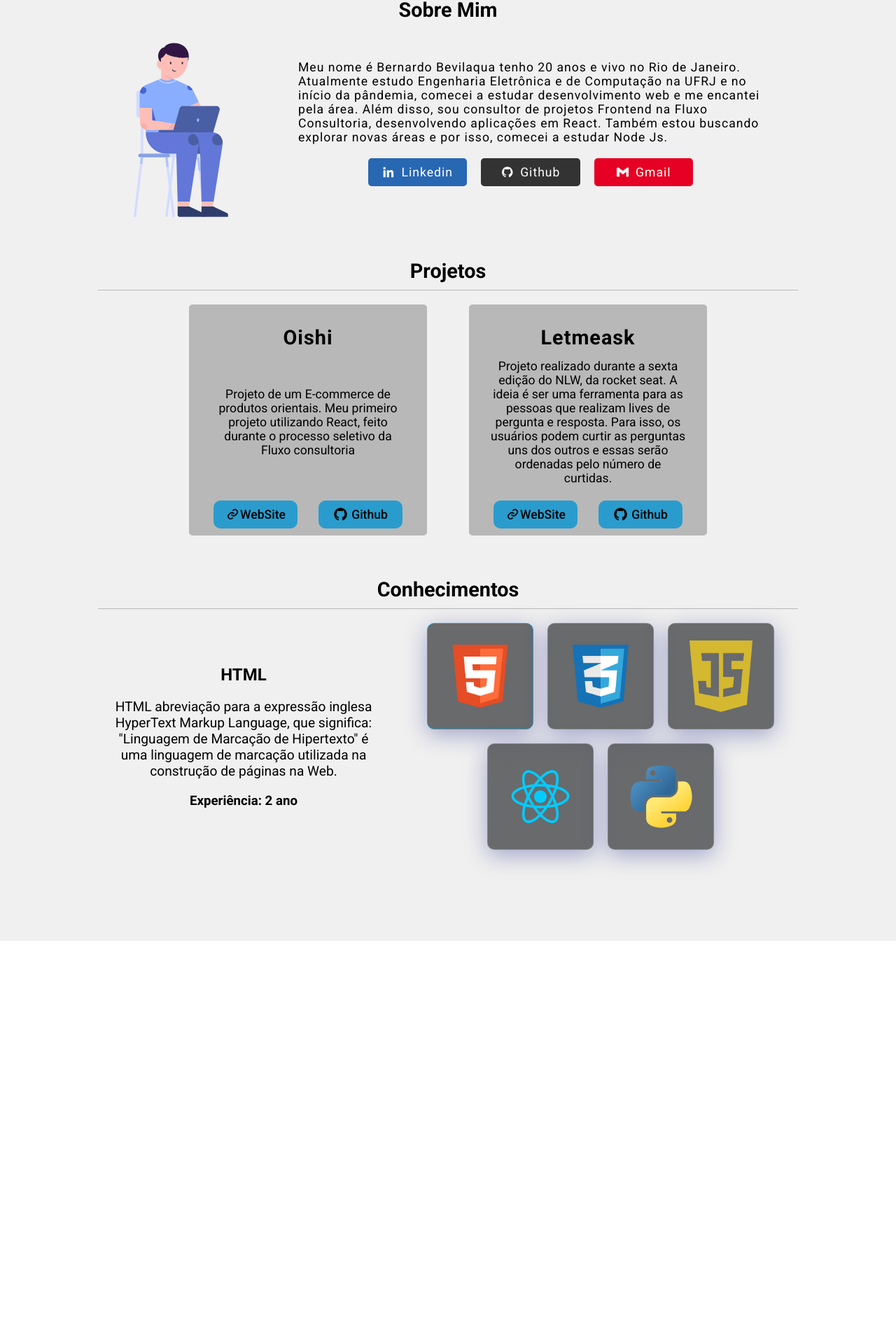
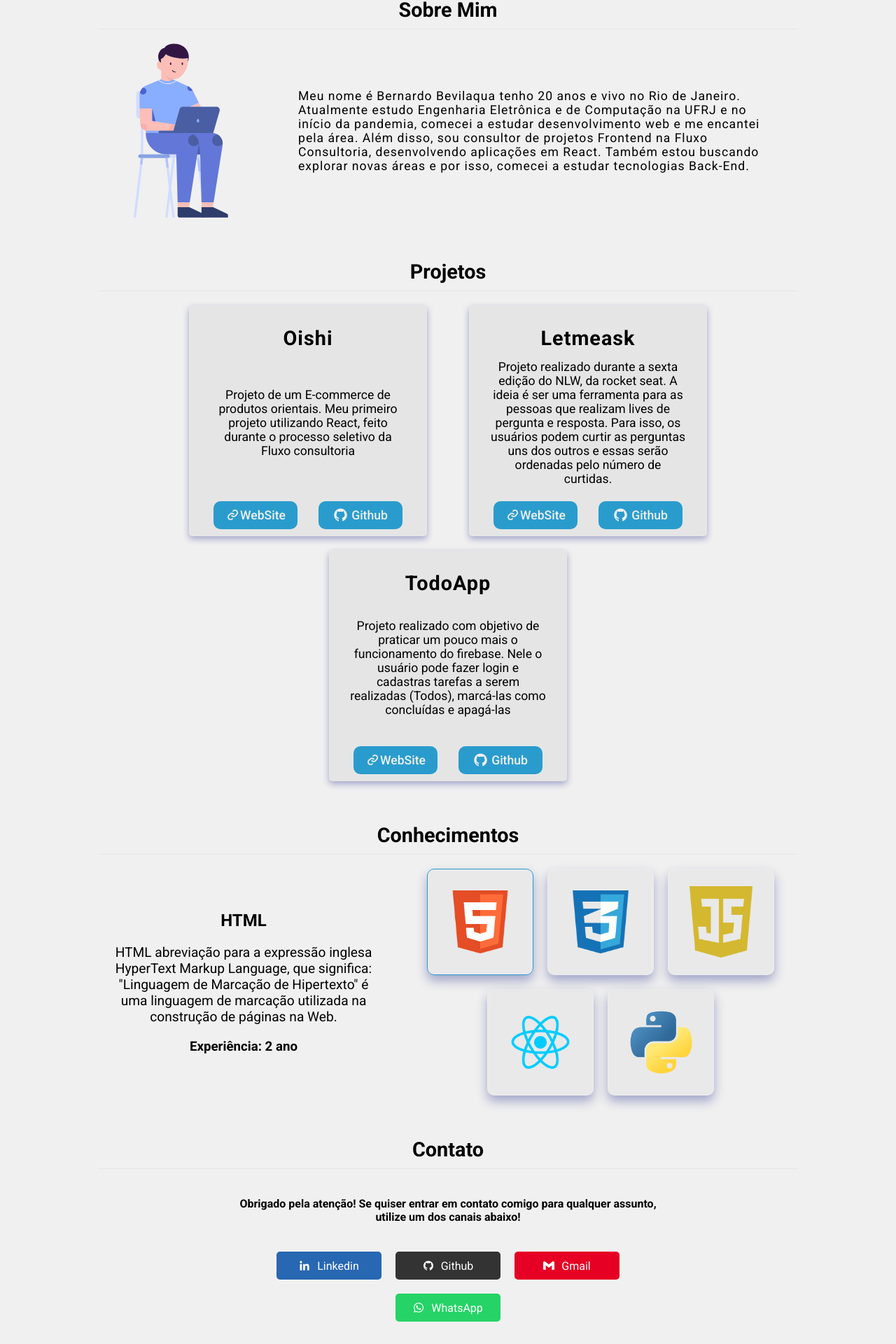
Before and after one commit to bernardobfg/portifolio, a React (Create React App) app: page / in a window 1280 px wide. Shown: the part 153-2073 px from the top of the page at 70% size. Before the commit the page ends 1497 px from the top, so only its background shows below. Built offline with nearby package versions, Linux system fonts and the light colour scheme.

Commit message:
altera algumas estilizacoes

```diff
--- a/src/components/Header/index.js
+++ b/src/components/Header/index.js
@@ -23,6 +23,7 @@ const Header = () => {
                 <Li><Link href="#sobreMim">Sobre Mim</Link></Li>
                 <Li><Link href="#projetos">Projetos</Link></Li>
                 <Li><Link href="#conhecimentos">Conhecimentos</Link></Li>
+                <Li><Link href="#contato">Contato</Link></Li>
             </Menu>
 
             <Lines  onClick={(e) => handleOpen(e)}>
--- a/src/components/Header/styles.js
+++ b/src/components/Header/styles.js
@@ -84,7 +84,7 @@ export const ToggleDiv = styled.div`
     background-repeat: no-repeat;
     background-size: 40%;
     background-position: ${props => props.themeName === "light" ? "5%" : "95%"} 50%;
-    @media(max-width: 1000px){
+    @media(max-width: 850px){
         display: none;
     }
 `
--- a/src/components/Knowledge/index.js
+++ b/src/components/Knowledge/index.js
@@ -1,8 +1,9 @@
 import {Container} from "./styles"
-
-const Knowledge = ({ nome, imagem, experiencia, selected, onClick }) => {
+import {useProvider} from "../../Provider"
+const Knowledge = ({ nome, imagem, selected, onClick }) => {
+    const {themeName} = useProvider()
     return(
-        <Container selected={selected} onClick={onClick}>
+        <Container selected={selected} onClick={onClick} themeName={themeName}>
             <img src={imagem} alt={nome}/>
         </Container>
     )
--- a/src/components/Knowledge/styles.js
+++ b/src/components/Knowledge/styles.js
@@ -6,12 +6,14 @@ export const Container = styled.div`
     display:flex;
     justify-content: center;
     align-items:center;
-    background: rgba( 32, 34, 37, 0.65 );
-    box-shadow: 0 8px 32px 0 rgba( 31, 38, 135, 0.37 );
-    backdrop-filter: blur( 20.0px );
-    -webkit-backdrop-filter: blur( 20.0px );
+    background: ${props => props.themeName==="light"? "rgba( 173, 171, 171, 0.10 )": "rgba( 32, 34, 37, 0.65 )"};
+    box-shadow: 0 8px 15px 0 rgba( 31, 38, 135, 0.37 );
+    backdrop-filter: blur(${props => props.themeName === "light" ?"0px": "20.0px"});
+    -webkit-backdrop-filter: blur(${props => props.themeName === "light" ?"0px": "20.0px"});
     border-radius: 10px;
     border: 1px solid ${props=> props.selected? props.theme.primary: "rgba( 255, 255, 255, 0.18 )"};
+
+
     cursor: pointer;
     img{
         width: 90px;
--- a/src/components/MenuLateral/index.js
+++ b/src/components/MenuLateral/index.js
@@ -21,6 +21,7 @@ const MenuLateral = () => {
                 <Li><Link href="#sobreMim">Sobre Mim</Link></Li>
                 <Li><Link href="#projetos">Projetos</Link></Li>
                 <Li><Link href="#conhecimentos">Conhecimentos</Link></Li>
+                <Li><Link href="#contato">Contato</Link></Li>
             </Menu>
         </MenuContainer>
     );
--- a/src/components/MenuLateral/styles.js
+++ b/src/components/MenuLateral/styles.js
@@ -10,7 +10,7 @@ export const MenuContainer = styled.div`
     width: 200px;
     position: absolute;
     background-color: ${props => props.theme.auxiliar};
-    @media(min-width: 1000px){
+    @media(min-width: 850px){
         display:none;
     }
 `
--- a/src/components/Project/styles.js
+++ b/src/components/Project/styles.js
@@ -9,6 +9,7 @@ export const Container = styled.div`
     align-items:center;
     padding: 20px 20px 0;
     background-color: ${props => props.theme.auxiliar};
+    box-shadow: 0 4px 10px 0 rgba( 31, 38, 135, 0.37 );
     border-radius: 5px;
     margin: 0 20px;
     border-top: 10px solid ${props => props.theme.auxiliar};
@@ -38,9 +39,8 @@ export const ProjectLinks = styled.div`
 `
 
 export const ProjectLink = styled.a`
-    color: ${props => props.theme.text};
+    color: #F0F0F0;
     background-color: ${props => props.theme.primary};
-    //background-image: radial-gradient(circle at 66.04% 50%, #a62de0 0, #7a10d3 100%);
     margin: 10px 15px;
     font-size: 1.1em;
     font-weight: 500;
--- a/src/pages/Home/index.js
+++ b/src/pages/Home/index.js
@@ -5,6 +5,7 @@ import {
     Section,
     AboutMe,
     Contact,
+    ContactMsg,
     ContactA,
     Title, Projects,
     KnowLedgeArea,
@@ -14,7 +15,9 @@ import {
 
 import { SiGmail } from "react-icons/si"
 import { AiFillGithub } from "react-icons/ai"
-import {GrLinkedinOption} from "react-icons/gr"
+import { GrLinkedinOption } from "react-icons/gr"
+import { FaWhatsapp } from "react-icons/fa"
+
 
 import programmer from "../../assets/programmer.svg"
 import Header from "../../components/Header"
@@ -49,24 +52,11 @@ const Home = () => {
                     <div>
                         <p>
                             Meu nome é Bernardo Bevilaqua tenho {calcularIdade()} anos e vivo no Rio de Janeiro.
-                            Atualmente estudo Engenharia Eletrônica e de Computação na UFRJ e no início da pândemia, comecei a estudar desenvolvimento web e me encantei pela área.
+                            Atualmente estudo Engenharia Eletrônica e de Computação na UFRJ e no início da pandemia, comecei a estudar desenvolvimento web e me encantei pela área.
                             Além disso, sou consultor de projetos Frontend na Fluxo Consultoria, desenvolvendo aplicações em React.
-                            Também estou buscando explorar novas áreas e por isso, comecei a estudar Node Js.
+                            Também estou buscando explorar novas áreas e por isso, comecei a estudar tecnologias Back-End.
                         </p>
-                        <Contact>
-                                <ContactA href="https://www.linkedin.com/in/bernardo-bevilaqua/" target="_blank" bg="#2867B2">
-                                    <GrLinkedinOption/>
-                                    Linkedin
-                                </ContactA>
-                                <ContactA href="https://github.com/bernardobfg" target="_blank" bg="#333">
-                                    <AiFillGithub/>
-                                    Github
-                                </ContactA>
-                                <ContactA href="mailto:bernardo.bfg@poli.ufrj.br" target="_blank" bg="#E60023">
-                                    <SiGmail/>
-                                    Gmail
-                                </ContactA>
-                        </Contact>
+
                     </div>
                 </AboutMe>
             </Section>
@@ -94,7 +84,6 @@ const Home = () => {
                                         key={index}
                                         nome={conhecimento.nome}
                                         imagem={conhecimento.imagem}
-                                        experiencia={conhecimento.experiencia}
                                         onClick={() => setSelectedKnowledge(conhecimento)}
                                         selected={selectedKnowledge === conhecimento}
                                     />
@@ -103,7 +92,30 @@ const Home = () => {
                     }
                     </KnowledgeCollection>
                 </KnowLedgeArea>
+                </Section>
+            <Section id="contato">
+                <Title>Contato</Title>
+                <ContactMsg>Obrigado pela atenção! Se quiser entrar em contato comigo para qualquer assunto, utilize um dos canais abaixo!</ContactMsg>
+                <Contact>
+                    <ContactA href="https://www.linkedin.com/in/bernardo-bevilaqua/" target="_blank" bg="#2867B2">
+                        <GrLinkedinOption/>
+                        Linkedin
+                    </ContactA>
+                    <ContactA href="https://github.com/bernardobfg" target="_blank" bg="#333">
+                        <AiFillGithub/>
+                        Github
+                    </ContactA>
+                    <ContactA href="mailto:bernardo.bfg@poli.ufrj.br" target="_blank" bg="#E60023">
+                        <SiGmail/>
+                        Gmail
+                    </ContactA>
+                    <ContactA href="https://web.whatsapp.com/send?phone=5521999034875" target="_blank" bg="#25D366">
+                        <FaWhatsapp/>
+                        WhatsApp
+                    </ContactA>
+                </Contact>
             </Section>
+
             </Content>
         </Container>
     )
--- a/src/pages/Home/styles.js
+++ b/src/pages/Home/styles.js
@@ -21,10 +21,8 @@ export const Section = styled.section`
     flex-direction: column;
     width: 100%;
     margin: 30px 0;
-    &:nth-child(n+2):nth-child(-n+3){
-        h1{
-            border-bottom: 1px solid ${props => props.theme.auxiliar};
-        }
+    h1{
+        border-bottom: 1px solid ${props => props.theme.auxiliar};
     }
 `
 export const Title = styled.h1`
@@ -48,15 +46,29 @@ export const AboutMe = styled.div`
     img{
         max-width: 350px;
     }
+    @media(max-width: 850px){
+        justify-content:center;
+        text-align: center;
+        img{
+            display:none ;
+        }
+    }
 `
 
 export const Contact = styled.div`
-    width: 70%;
+    width: 50%;
     margin: 20px auto;
     display: flex;
+    justify-content: center;
+    flex-wrap: wrap;
     gap: 20px;
 
-
+`
+export const ContactMsg = styled.h4`
+    color: ${props => props.theme.text};
+    margin: 20px auto;
+    width: 60%;
+    text-align: center;
 `
 export const ContactA = styled.a`
     color: #fff;
@@ -85,6 +97,9 @@ export const KnowLedgeArea = styled.div`
     display: flex;
     align-items: center;
     gap: 20px;
+    @media(max-width: 850px){
+        flex-direction: column;
+    }
 `
 export const KnowledgeInformation = styled.div`
     display:flex;
@@ -94,6 +109,9 @@ export const KnowledgeInformation = styled.div`
     width: 40%;
     color: ${props => props.theme.text};
     padding: 10px 20px;
+    @media(max-width: 850px){
+        width: 60%
+    }
 
     p{
         text-align: center;
@@ -109,4 +127,7 @@ export const KnowledgeCollection = styled.div`
     justify-content: center;
     width: 60%;
     margin: 0 auto;
+    @media(max-width: 850px){
+        width: 60%
+    }
 `
--- a/src/projetos.js
+++ b/src/projetos.js
@@ -10,5 +10,11 @@ export const projetos = [
         description: "Projeto realizado durante a sexta edição do NLW, da rocket seat. A ideia é ser uma ferramenta para as pessoas que realizam lives de pergunta e resposta. Para isso, os usuários podem curtir as perguntas uns dos outros e essas serão ordenadas pelo número de curtidas.",
         linkSite: "https://letmeask-e633a.web.app/",
         linkGit: "https://github.com/bernardobfg/nlw-Letmeask"
+    },
+    {
+        name: "TodoApp",
+        description: "Projeto realizado com objetivo de praticar um pouco mais o funcionamento do firebase. Nele o usuário pode fazer login e cadastras tarefas a serem realizadas (Todos), marcá-las como concluídas e apagá-las",
+        linkSite: "#",
+        linkGit: "https://github.com/bernardobfg/todoapp"
     }
 ]
--- a/src/styles/theme.js
+++ b/src/styles/theme.js
@@ -1,6 +1,6 @@
 export const lightTheme = {
     background: "#F0F0F0",
-    auxiliar: "#B8B8B8",
+    auxiliar: "#e5e5e5",
     text: "#000",
     primary: "#299CCD"
 }
```
